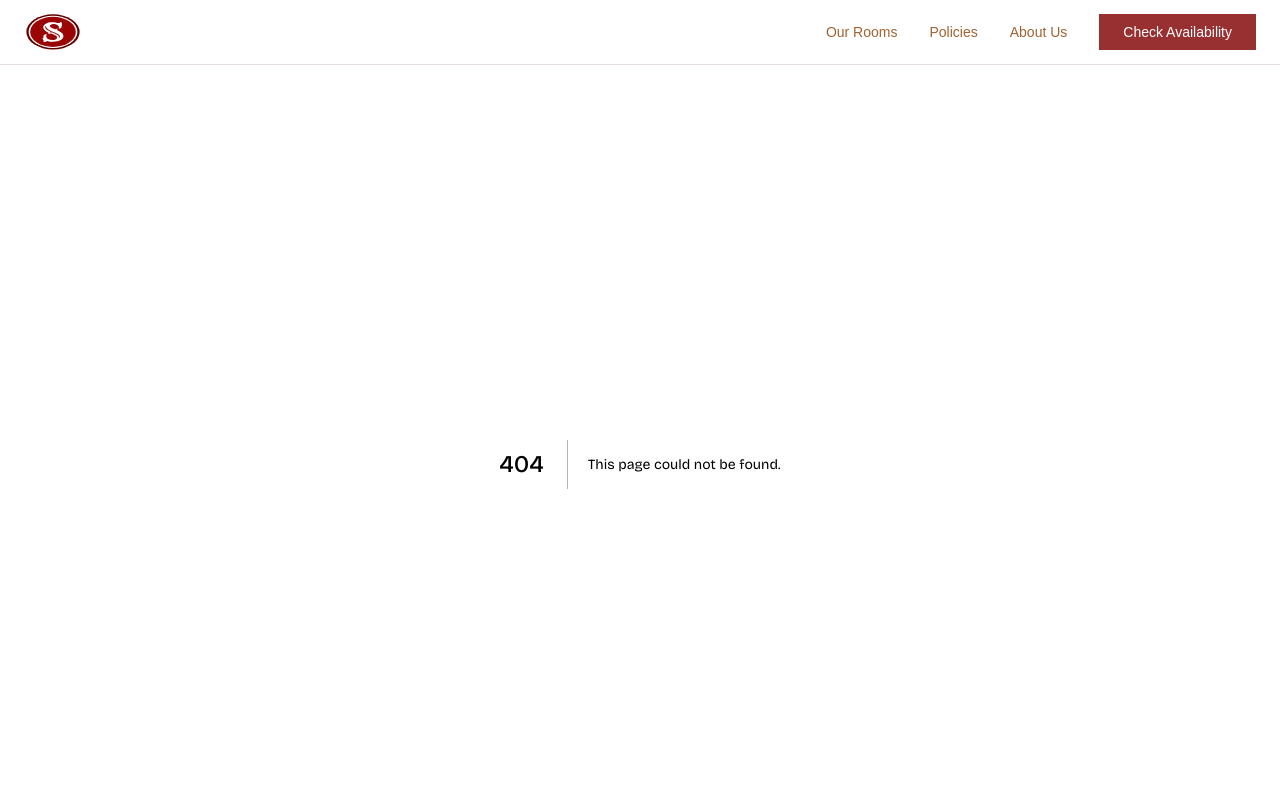
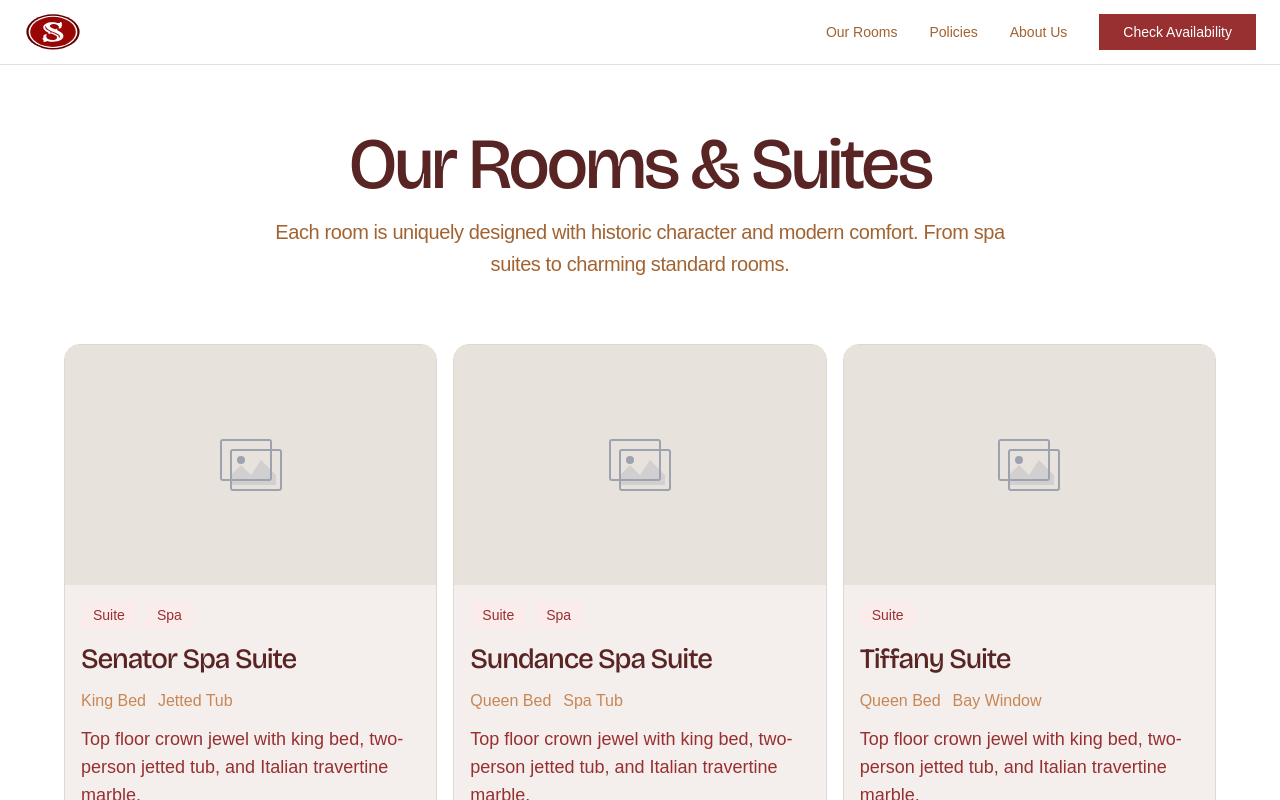
Before and after one commit to TimBlew/the-senator, a Next.js app: page /our-rooms in a window 1280 px wide. Before the commit this address had no page. Shown: the top 800 px of the page. Built offline with nearby package versions, Linux system fonts and the light colour scheme; a web font is replaced by a local one.

Commit message:
our rooms page

```diff
--- /dev/null
+++ b/app/our-rooms/page.tsx
@@ -0,0 +1,124 @@
+import React from 'react';
+import { RoomCard } from '@/components/rooms/RoomCard';
+
+const rooms = [
+  {
+    id: 'senator-spa-suite',
+    name: 'Senator Spa Suite',
+    badges: ['Suite', 'Spa'],
+    bedType: 'King Bed',
+    amenities: ['Jetted Tub'],
+    description: 'Top floor crown jewel with king bed, two-person jetted tub, and Italian travertine marble.',
+    image: '/images/rooms/senator-spa-suite.jpg',
+  },
+  {
+    id: 'sundance-spa-suite',
+    name: 'Sundance Spa Suite',
+    badges: ['Suite', 'Spa'],
+    bedType: 'Queen Bed',
+    amenities: ['Spa Tub'],
+    description: 'Top floor crown jewel with king bed, two-person jetted tub, and Italian travertine marble.',
+    image: '/images/rooms/sundance-spa-suite.jpg',
+  },
+  {
+    id: 'tiffany-suite',
+    name: 'Tiffany Suite',
+    badges: ['Suite'],
+    bedType: 'Queen Bed',
+    amenities: ['Bay Window'],
+    description: 'Top floor crown jewel with king bed, two-person jetted tub, and Italian travertine marble.',
+    image: '/images/rooms/tiffany-suite.jpg',
+  },
+  {
+    id: 'grand-spa-room',
+    name: 'Grand Spa Room',
+    badges: ['Spa'],
+    bedType: 'Queen Bed',
+    amenities: ['Jetted Tub'],
+    description: 'Top floor crown jewel with king bed, two-person jetted tub, and Italian travertine marble.',
+    image: '/images/rooms/grand-spa-room.jpg',
+  },
+  {
+    id: 'royal-spa-room',
+    name: 'Royal Spa Room',
+    badges: ['Spa'],
+    bedType: 'Queen Bed',
+    amenities: ['Spa Tub'],
+    description: 'Top floor crown jewel with king bed, two-person jetted tub, and Italian travertine marble.',
+    image: '/images/rooms/royal-spa-room.jpg',
+  },
+  {
+    id: 'spa-room',
+    name: 'Spa Room',
+    badges: ['Spa'],
+    bedType: 'Queen Bed',
+    amenities: ['Whirlpool'],
+    description: 'Top floor crown jewel with king bed, two-person jetted tub, and Italian travertine marble.',
+    image: '/images/rooms/spa-room.jpg',
+  },
+  {
+    id: 'blue-spa-room',
+    name: 'Blue Spa Room',
+    badges: ['Spa'],
+    bedType: 'Queen Bed',
+    amenities: ['Spa Tub'],
+    description: 'Top floor crown jewel with king bed, two-person jetted tub, and Italian travertine marble.',
+    image: '/images/rooms/blue-spa-room.jpg',
+  },
+  {
+    id: 'gold-room',
+    name: 'Gold Room',
+    badges: ['Standard'],
+    bedType: 'Queen Bed',
+    amenities: ['Vintage Tub'],
+    description: 'Top floor crown jewel with king bed, two-person jetted tub, and Italian travertine marble.',
+    image: '/images/rooms/gold-room.jpg',
+  },
+  {
+    id: 'rose-room',
+    name: 'Rose Room',
+    badges: ['Standard'],
+    bedType: 'Queen Bed',
+    amenities: ['Private Bath'],
+    description: 'Top floor crown jewel with king bed, two-person jetted tub, and Italian travertine marble.',
+    image: '/images/rooms/rose-room.jpg',
+  },
+  {
+    id: 'murdock-room',
+    name: 'Murdock Room',
+    badges: ['ADA'],
+    bedType: 'ADA Accessible',
+    amenities: ['Fireplace'],
+    description: 'Top floor crown jewel with king bed, two-person jetted tub, and Italian travertine marble.',
+    image: '/images/rooms/murdock-room.jpg',
+  },
+];
+
+export default function OurRoomsPage() {
+  return (
+    <div className="min-h-screen bg-white">
+      {/* Header Section */}
+      <section className="py-16 bg-white">
+        <div className="max-w-[1200px] mx-auto px-6 text-center">
+          <h1 className="text-hero font-heading font-medium text-[#592524] mb-4">
+            Our Rooms & Suites
+          </h1>
+          <p className="text-text-xl text-text-secondary max-w-3xl mx-auto">
+            Each room is uniquely designed with historic character and modern comfort. From spa suites to charming standard rooms.
+          </p>
+        </div>
+      </section>
+
+      {/* Rooms Grid */}
+      <section className="pb-16">
+        <div className="max-w-[1200px] mx-auto px-6">
+          <div className="grid grid-cols-1 md:grid-cols-2 lg:grid-cols-3 gap-4">
+            {rooms.map((room) => (
+              <RoomCard key={room.id} room={room} />
+            ))}
+          </div>
+        </div>
+      </section>
+    </div>
+  );
+}
--- a/components/layout/Navigation.tsx
+++ b/components/layout/Navigation.tsx
@@ -20,7 +20,7 @@ export const Navigation: React.FC = () => {
 
           {/* Desktop Navigation */}
           <div className="hidden md:flex items-center gap-8">
-            <a href="/rooms" className="text-sm text-text-secondary hover:text-brand-primary transition-colors">
+            <a href="/our-rooms" className="text-sm text-text-secondary hover:text-brand-primary transition-colors">
               Our Rooms
             </a>
             <a href="/policies" className="text-sm text-text-secondary hover:text-brand-primary transition-colors">
@@ -57,7 +57,7 @@ export const Navigation: React.FC = () => {
         {isMenuOpen && (
           <div className="md:hidden py-4 border-t border-border-subtle">
             <div className="flex flex-col gap-4">
-              <a href="/rooms" className="text-md text-text-secondary hover:text-brand-primary py-2">
+              <a href="/our-rooms" className="text-md text-text-secondary hover:text-brand-primary py-2">
                 Our Rooms
               </a>
               <a href="/policies" className="text-md text-text-secondary hover:text-brand-primary py-2">
--- /dev/null
+++ b/components/rooms/RoomCard.tsx
@@ -0,0 +1,84 @@
+import React from 'react';
+import Image from 'next/image';
+
+interface Room {
+  id: string;
+  name: string;
+  badges: string[];
+  bedType: string;
+  amenities: string[];
+  description: string;
+  image: string;
+}
+
+interface RoomCardProps {
+  room: Room;
+}
+
+const getBadgeColor = (badge: string) => {
+  const colors: { [key: string]: string } = {
+    'Suite': 'bg-[#FAECEB] text-[#982F31]',
+    'Spa': 'bg-[#FAECEB] text-[#982F31]',
+    'Standard': 'bg-[#FAECEB] text-[#982F31]',
+    'ADA': 'bg-[#FAECEB] text-[#982F31]',
+  };
+  return colors[badge] || 'bg-[#FAECEB] text-[#982F31]';
+};
+
+export const RoomCard: React.FC<RoomCardProps> = ({ room }) => {
+  return (
+    <div className="bg-[#F4EFEC] border border-[#E1D7D1] rounded-[16px] overflow-hidden flex flex-col">
+      {/* Image Placeholder */}
+      <div className="w-full h-[240px] bg-[#E8E2DD] flex items-center justify-center">
+        <div className="text-gray-400">
+          <svg width="80" height="80" viewBox="0 0 80 80" fill="none" xmlns="http://www.w3.org/2000/svg">
+            <rect x="10" y="15" width="50" height="40" rx="2" stroke="currentColor" strokeWidth="2" fill="none"/>
+            <rect x="20" y="25" width="50" height="40" rx="2" stroke="currentColor" strokeWidth="2" fill="none"/>
+            <circle cx="30" cy="35" r="4" fill="currentColor"/>
+            <path d="M20 50L30 40L40 50L50 35L65 50V60H20V50Z" fill="currentColor" opacity="0.3"/>
+          </svg>
+        </div>
+      </div>
+
+      {/* Content */}
+      <div className="p-4 flex flex-col flex-grow">
+        {/* Badges */}
+        <div className="flex gap-2 mb-3">
+          {room.badges.map((badge) => (
+            <span
+              key={badge}
+              className={`px-3 py-1 text-sm font-medium rounded ${getBadgeColor(badge)}`}
+            >
+              {badge}
+            </span>
+          ))}
+        </div>
+
+        {/* Room Name */}
+        <h3 className="text-h4 font-heading font-medium text-[#592524] mb-3">
+          {room.name}
+        </h3>
+
+        {/* Bed Type & Amenities */}
+        <div className="flex gap-3 mb-3">
+          <span className="text-md text-[#C88654]">{room.bedType}</span>
+          {room.amenities.map((amenity, index) => (
+            <span key={index} className="text-md text-[#C88654]">
+              {amenity}
+            </span>
+          ))}
+        </div>
+
+        {/* Description */}
+        <p className="text-lg text-[#982F31] mb-4 flex-grow leading-[28px]">
+          {room.description}
+        </p>
+
+        {/* Check Availability Button */}
+        <button className="w-full py-3 text-md font-normal text-[#982F31] bg-[#FEFDFC] border border-[#D8CCC4] rounded hover:bg-[#982F31] hover:text-white hover:border-[#982F31] transition-colors">
+          Check Availability
+        </button>
+      </div>
+    </div>
+  );
+};
```
Also changed, not shown: tsconfig.json (line endings or trailing spaces).
